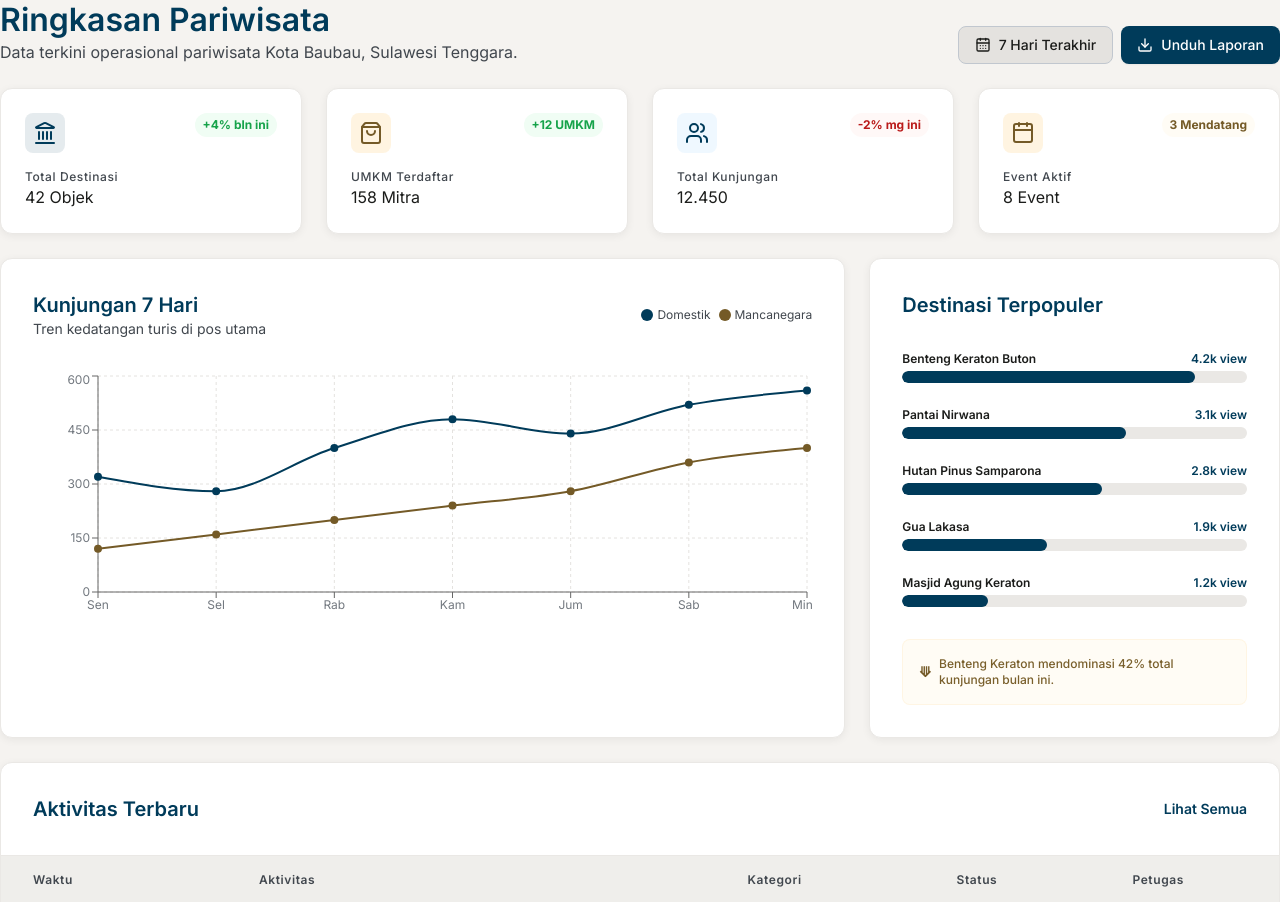
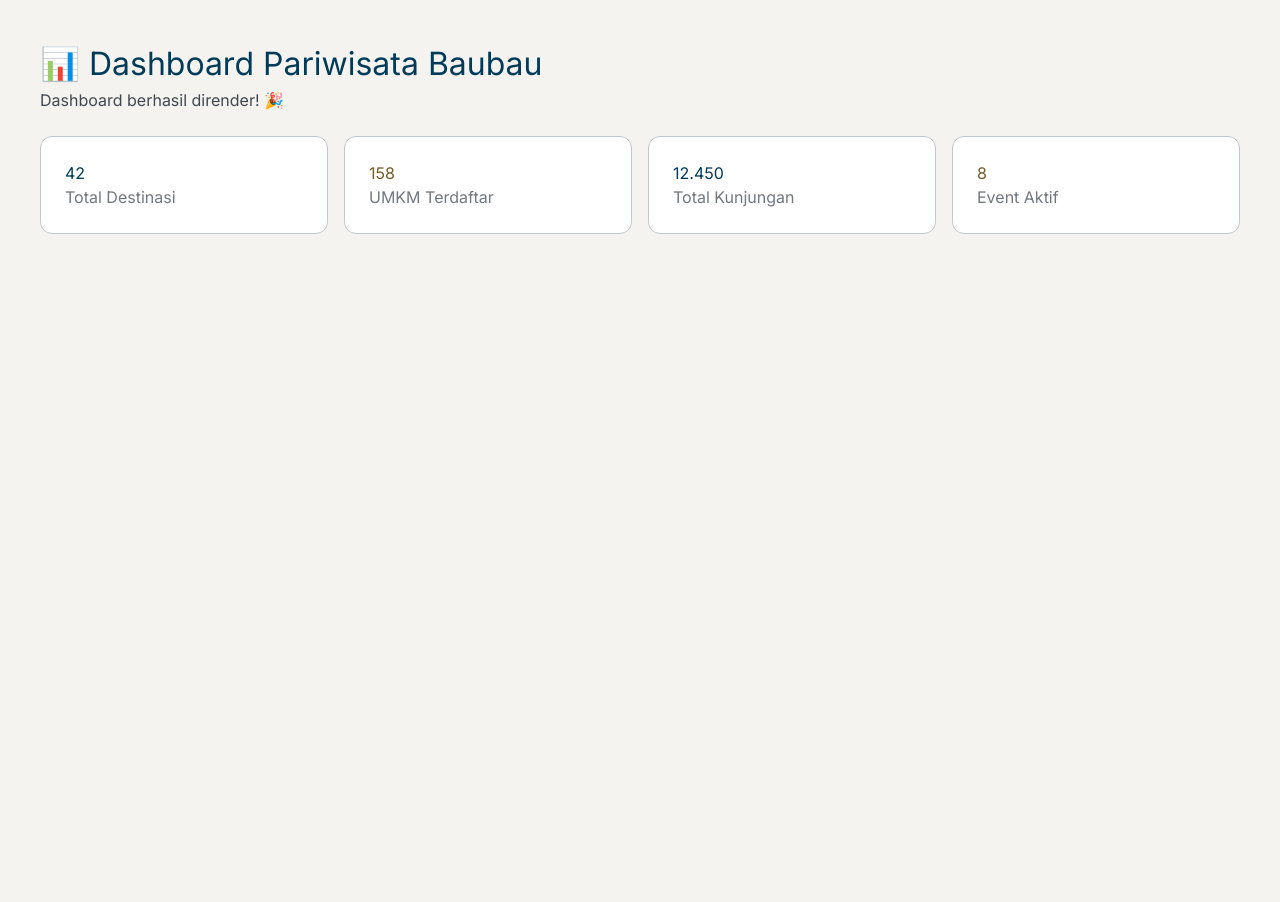
Before and after one commit to muhdanfyan/pesona-baubau-admin, a React (Vite) app: page /dashboard in a window 1280 px wide. Shown: the top 902 px of the page. After the commit the page ends 800 px from the top, so only its background shows below. Built offline with nearby package versions, Linux system fonts and the light colour scheme.

Commit message:
test: simple dashboard render test

```diff
--- a/src/pages/DashboardUtama.jsx
+++ b/src/pages/DashboardUtama.jsx
@@ -1,167 +1,26 @@
-import { Landmark, ShoppingBag, Users, Calendar, Download, CalendarDays } from 'lucide-react';
-import { LineChart, Line, XAxis, YAxis, CartesianGrid, Tooltip, ResponsiveContainer } from 'recharts';
-import StatCard from '../components/StatCard';
-
-const weeklyData = [
-  { day: 'Sen', domestik: 320, mancanegara: 120 },
-  { day: 'Sel', domestik: 280, mancanegara: 160 },
-  { day: 'Rab', domestik: 400, mancanegara: 200 },
-  { day: 'Kam', domestik: 480, mancanegara: 240 },
-  { day: 'Jum', domestik: 440, mancanegara: 280 },
-  { day: 'Sab', domestik: 520, mancanegara: 360 },
-  { day: 'Min', domestik: 560, mancanegara: 400 },
-];
-
-const popularDestinations = [
-  { name: 'Benteng Keraton Buton', views: '4.2k', percent: 85 },
-  { name: 'Pantai Nirwana', views: '3.1k', percent: 65 },
-  { name: 'Hutan Pinus Samparona', views: '2.8k', percent: 58 },
-  { name: 'Gua Lakasa', views: '1.9k', percent: 42 },
-  { name: 'Masjid Agung Keraton', views: '1.2k', percent: 25 },
-];
-
-const activities = [
-  { time: '10:45 WIB', activity: 'Verifikasi UMKM Kedai Kopi Buton', category: 'UMKM', status: 'Selesai', statusColor: 'bg-green-500', officer: 'Admin 01' },
-  { time: '09:12 WIB', activity: 'Update Jadwal Event Festival Keraton', category: 'Event', status: 'Selesai', statusColor: 'bg-green-500', officer: 'Admin 02' },
-  { time: '08:30 WIB', activity: 'Laporan Kerusakan Lampu Taman Nirwana', category: 'Destinasi', status: 'Diproses', statusColor: 'bg-yellow-500', officer: 'Admin 01' },
-  { time: 'Kemarin, 16:20', activity: 'Pengajuan Sertifikasi Desa Wisata', category: 'Administrasi', status: 'Selesai', statusColor: 'bg-green-500', officer: 'Admin 04' },
-];
-
 export default function DashboardUtama() {
   return (
-    <section className="space-y-lg">
-      {/* Hero Section */}
-      <div className="flex flex-col md:flex-row justify-between items-end gap-md">
-        <div>
-          <h2 className="font-headline-lg text-headline-lg text-primary">Ringkasan Pariwisata</h2>
-          <p className="text-on-surface-variant">Data terkini operasional pariwisata Kota Baubau, Sulawesi Tenggara.</p>
+    <div style={{ padding: '40px', fontFamily: 'Inter, sans-serif', background: '#f5f3f0', minHeight: '100vh' }}>
+      <h1 style={{ color: '#003b5a', fontSize: '32px' }}>📊 Dashboard Pariwisata Baubau</h1>
+      <p style={{ color: '#41474e', fontSize: '16px' }}>Dashboard berhasil dirender! 🎉</p>
+      <div style={{ display: 'grid', gridTemplateColumns: 'repeat(4, 1fr)', gap: '16px', marginTop: '24px' }}>
+        <div style={{ background: 'white', padding: '24px', borderRadius: '12px', border: '1px solid #c1c7cf' }}>
+          <h3 style={{ color: '#003b5a' }}>42</h3>
+          <p style={{ color: '#72787f' }}>Total Destinasi</p>
         </div>
-        <div className="flex gap-sm">
-          <button className="px-md py-sm bg-surface-container-highest border border-outline-variant rounded-lg flex items-center gap-sm hover:bg-surface-container-high transition-colors">
-            <CalendarDays size={16} />
-            <span className="text-body-md font-medium">7 Hari Terakhir</span>
-          </button>
-          <button className="px-md py-sm bg-primary text-on-primary rounded-lg flex items-center gap-sm hover:opacity-90 shadow-sm transition-all active:scale-95">
-            <Download size={16} />
-            <span className="text-body-md font-medium">Unduh Laporan</span>
-          </button>
+        <div style={{ background: 'white', padding: '24px', borderRadius: '12px', border: '1px solid #c1c7cf' }}>
+          <h3 style={{ color: '#745a27' }}>158</h3>
+          <p style={{ color: '#72787f' }}>UMKM Terdaftar</p>
+        </div>
+        <div style={{ background: 'white', padding: '24px', borderRadius: '12px', border: '1px solid #c1c7cf' }}>
+          <h3 style={{ color: '#003b5a' }}>12.450</h3>
+          <p style={{ color: '#72787f' }}>Total Kunjungan</p>
+        </div>
+        <div style={{ background: 'white', padding: '24px', borderRadius: '12px', border: '1px solid #c1c7cf' }}>
+          <h3 style={{ color: '#745a27' }}>8</h3>
+          <p style={{ color: '#72787f' }}>Event Aktif</p>
         </div>
       </div>
-
-      {/* Stat Cards */}
-      <div className="grid grid-cols-1 md:grid-cols-2 lg:grid-cols-4 gap-lg">
-        <StatCard icon={Landmark} label="Total Destinasi" value="42 Objek" trend="+4% bln ini" iconBg="bg-primary/10" bgColor="text-primary" />
-        <StatCard icon={ShoppingBag} label="UMKM Terdaftar" value="158 Mitra" trend="+12 UMKM" iconBg="bg-secondary-container/30" bgColor="text-secondary" />
-        <StatCard icon={Users} label="Total Kunjungan" value="12.450" trend="-2% mg ini" iconBg="bg-primary-fixed/30" bgColor="text-primary" />
-        <StatCard icon={Calendar} label="Event Aktif" value="8 Event" trend="3 Mendatang" iconBg="bg-secondary-container/30" bgColor="text-secondary" />
-      </div>
-
-      {/* Visual Data Grid */}
-      <div className="grid grid-cols-1 lg:grid-cols-3 gap-lg">
-        {/* Line Chart Card */}
-        <div className="lg:col-span-2 bg-surface-container-lowest p-xl rounded-xl custom-shadow border border-surface-container-high">
-          <div className="flex justify-between items-center mb-xl">
-            <div>
-              <h3 className="font-headline-sm text-headline-sm text-primary">Kunjungan 7 Hari</h3>
-              <p className="text-on-surface-variant text-sm">Tren kedatangan turis di pos utama</p>
-            </div>
-            <div className="flex gap-sm">
-              <div className="flex items-center gap-xs">
-                <span className="w-3 h-3 rounded-full bg-primary"></span>
-                <span className="text-xs text-on-surface-variant">Domestik</span>
-              </div>
-              <div className="flex items-center gap-xs">
-                <span className="w-3 h-3 rounded-full bg-secondary"></span>
-                <span className="text-xs text-on-surface-variant">Mancanegara</span>
-              </div>
-            </div>
-          </div>
-          <div className="h-64">
-            <ResponsiveContainer width="100%" height="100%">
-              <LineChart data={weeklyData}>
-                <CartesianGrid strokeDasharray="3 3" stroke="#e4e2df" />
-                <XAxis dataKey="day" tick={{ fontSize: 12, fill: '#72787f' }} />
-                <YAxis tick={{ fontSize: 12, fill: '#72787f' }} />
-                <Tooltip />
-                <Line type="monotone" dataKey="domestik" stroke="#003b5a" strokeWidth={2} dot={{ fill: '#003b5a' }} />
-                <Line type="monotone" dataKey="mancanegara" stroke="#745a27" strokeWidth={2} dot={{ fill: '#745a27' }} />
-              </LineChart>
-            </ResponsiveContainer>
-          </div>
-        </div>
-
-        {/* Bar Chart Card */}
-        <div className="bg-surface-container-lowest p-xl rounded-xl custom-shadow border border-surface-container-high">
-          <h3 className="font-headline-sm text-headline-sm text-primary mb-xl">Destinasi Terpopuler</h3>
-          <div className="space-y-lg">
-            {popularDestinations.map((dest) => (
-              <div key={dest.name} className="space-y-xs">
-                <div className="flex justify-between text-xs font-semibold">
-                  <span>{dest.name}</span>
-                  <span className="text-primary">{dest.views} view</span>
-                </div>
-                <div className="w-full h-3 bg-surface-container-high rounded-full overflow-hidden">
-                  <div className="h-full bg-primary rounded-full" style={{ width: `${dest.percent}%` }}></div>
-                </div>
-              </div>
-            ))}
-          </div>
-          <div className="mt-xl p-md bg-secondary-container/10 border border-secondary-container/20 rounded-lg">
-            <div className="flex items-center gap-sm">
-              <span className="text-secondary font-bold text-sm">⟱</span>
-              <p className="text-xs text-on-secondary-container font-medium">
-                Benteng Keraton mendominasi 42% total kunjungan bulan ini.
-              </p>
-            </div>
-          </div>
-        </div>
-      </div>
-
-      {/* Activity Table */}
-      <div className="bg-surface-container-lowest rounded-xl custom-shadow border border-surface-container-high overflow-hidden">
-        <div className="p-xl border-b border-surface-container-high flex justify-between items-center">
-          <h3 className="font-headline-sm text-headline-sm text-primary">Aktivitas Terbaru</h3>
-          <button className="text-primary text-sm font-semibold hover:underline">Lihat Semua</button>
-        </div>
-        <div className="overflow-x-auto">
-          <table className="w-full text-left">
-            <thead>
-              <tr className="bg-surface-container text-on-surface-variant text-label-md">
-                <th className="px-xl py-md font-semibold">Waktu</th>
-                <th className="px-xl py-md font-semibold">Aktivitas</th>
-                <th className="px-xl py-md font-semibold">Kategori</th>
-                <th className="px-xl py-md font-semibold">Status</th>
-                <th className="px-xl py-md font-semibold">Petugas</th>
-              </tr>
-            </thead>
-            <tbody className="divide-y divide-surface-container-high text-body-md">
-              {activities.map((act, i) => (
-                <tr key={i} className="hover:bg-surface-container/30 transition-colors">
-                  <td className="px-xl py-md text-on-surface-variant">{act.time}</td>
-                  <td className="px-xl py-md font-medium">{act.activity}</td>
-                  <td className="px-xl py-md">
-                    <span className={`px-sm py-1 rounded-full text-xs ${
-                      act.category === 'UMKM' ? 'bg-secondary-container/20 text-on-secondary-container' :
-                      act.category === 'Event' ? 'bg-primary/10 text-primary' :
-                      act.category === 'Destinasi' ? 'bg-error-container/20 text-error' :
-                      'bg-surface-container-highest text-on-surface-variant'
-                    }`}>
-                      {act.category}
-                    </span>
-                  </td>
-                  <td className="px-xl py-md">
-                    <div className="flex items-center gap-xs">
-                      <span className={`w-2 h-2 rounded-full ${act.statusColor}`}></span>
-                      <span className="text-xs">{act.status}</span>
-                    </div>
-                  </td>
-                  <td className="px-xl py-md">{act.officer}</td>
-                </tr>
-              ))}
-            </tbody>
-          </table>
-        </div>
-      </div>
-    </section>
+    </div>
   );
 }
```
